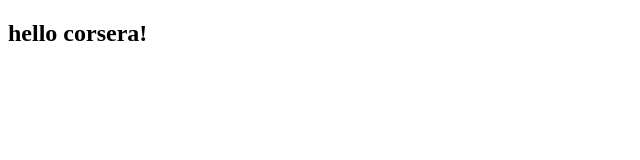
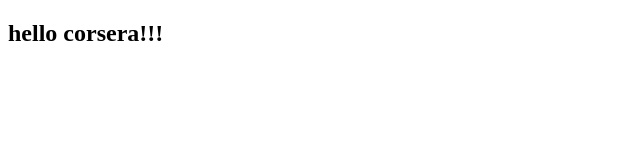
Before and after one commit to IsharaMadushani/coursera-test, a plain HTML site: page site/index.html in a window 1280 px wide. Shown: the full height of the page, 0-640 px from the left. Drawn offline with Linux system fonts and the light colour scheme.

Commit message:
edited heading

```diff
--- a/site/index.html
+++ b/site/index.html
@@ -4,7 +4,7 @@
     <title>Hello corsera</title>
 </head>
 <body>
-    <h2>hello corsera!</h2>
+    <h2>hello corsera!!!</h2>
 
 </body>
 </html>
```
